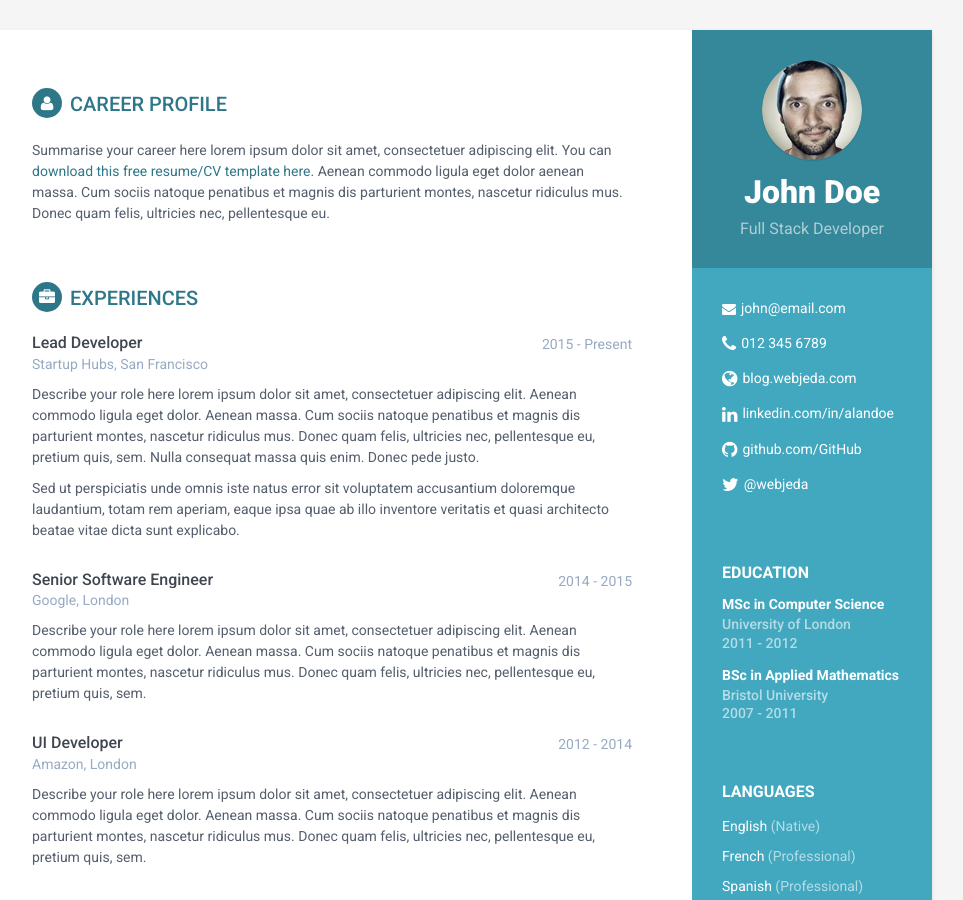
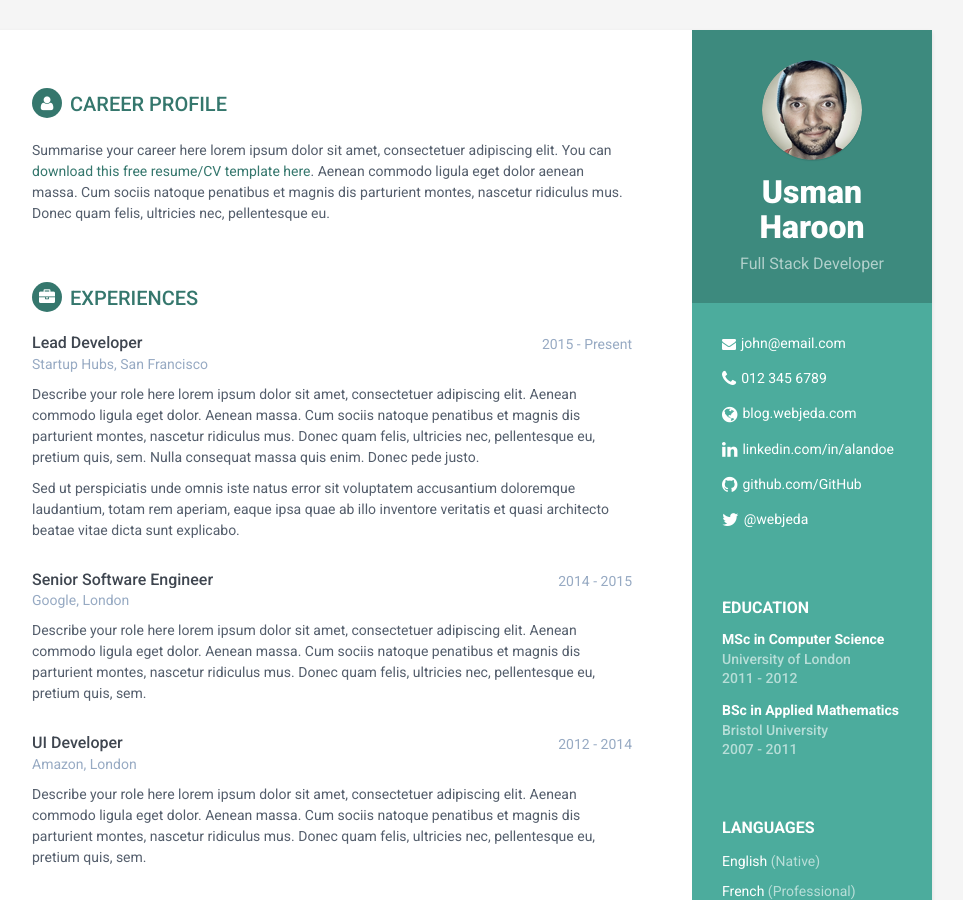
Before and after one commit to UsmanHaroon1/MyResume, a Jekyll site: the page built from index.html, in a window 1280 px wide and 900 px high. Shown: the whole window, without its empty margins (188-1151 px from the left). Built offline with Jekyll 4.4.1, drawn with Linux system fonts in a browser that asks for light colours.

Commit message:
Update _config.yml

```diff
--- a/_config.yml
+++ b/_config.yml
@@ -5,7 +5,7 @@ baseurl: '/online-cv' #change it according to your repository name
 
 
 # Enable one of these styles by removing #. Style will be applied only after restarting the build or serve.
-#style: styles-2
+style: styles-2
 #style: styles-3
 #style: styles-4
 #style: styles-5
@@ -13,7 +13,7 @@ baseurl: '/online-cv' #change it according to your repository name
 
 
 #Profile information
-name: John Doe
+name: Usman Haroon
 tagline: Full Stack Developer
 pic: profile.png  #place a 100x100 picture inside /assets/images/ folder and provide the name of the file below
 
```
